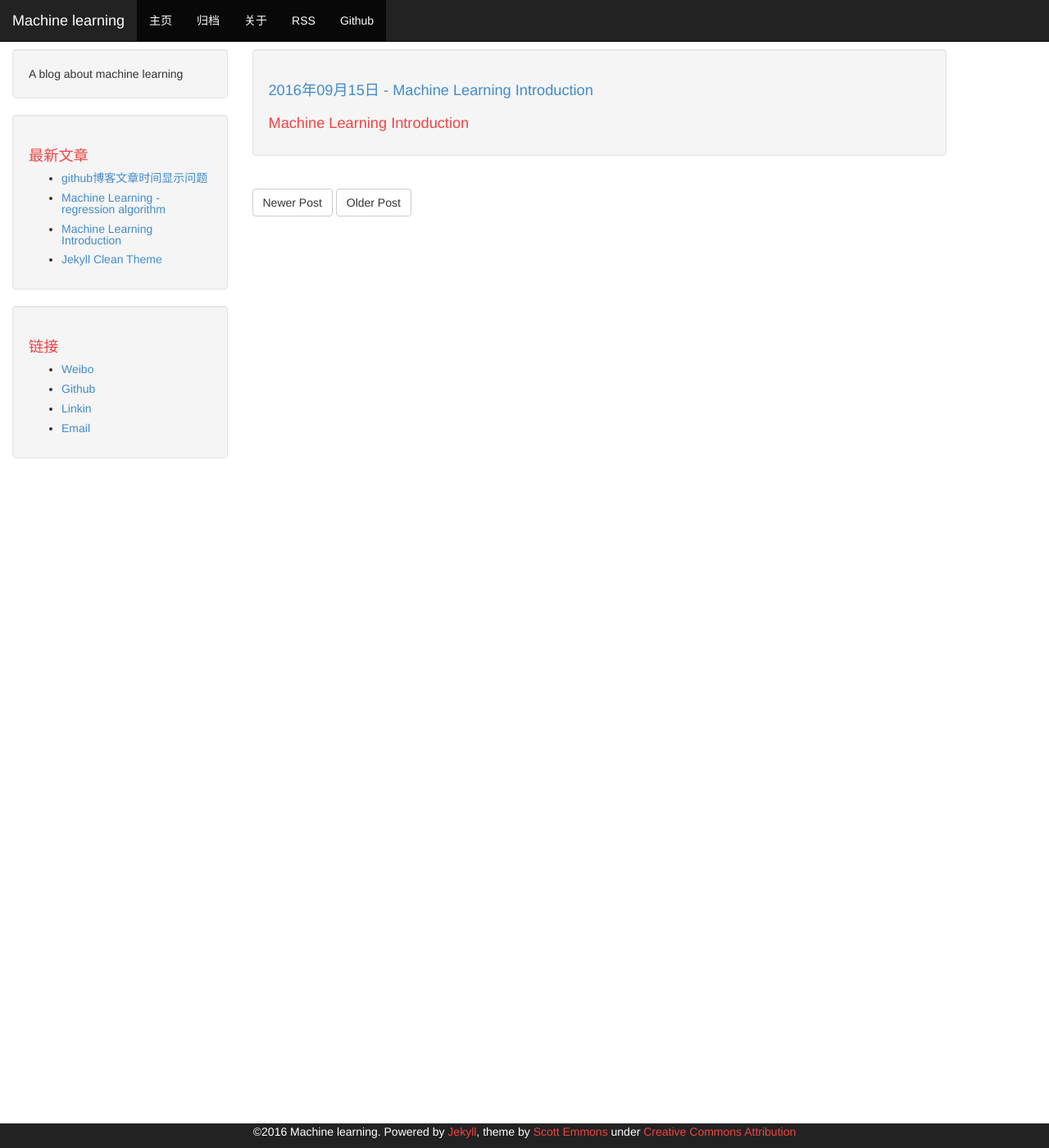
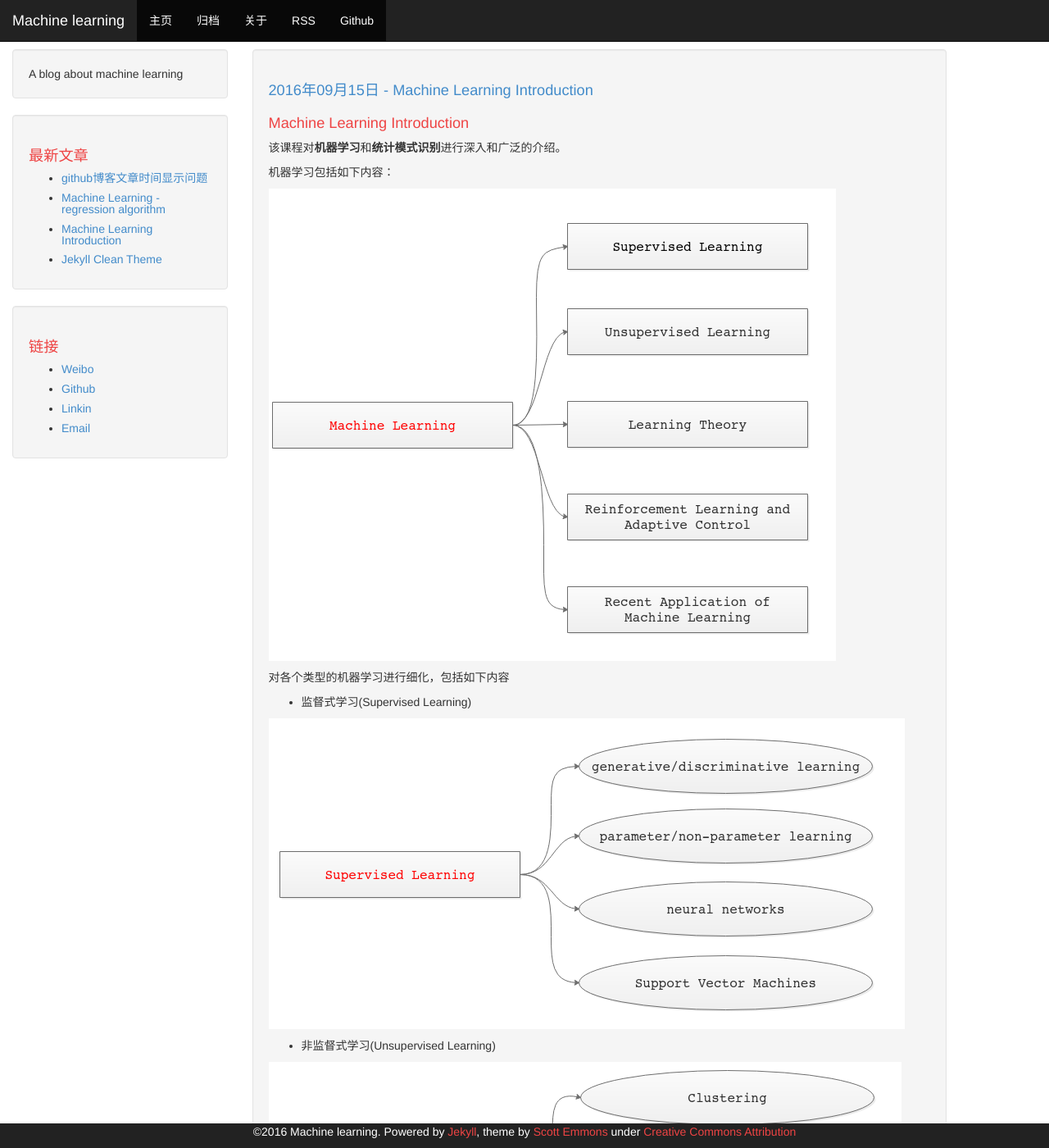
Before and after one commit to wuxiaoer/CS229, a Jekyll site: the page built from _posts/2016-09-15-ml-introduction.md, in a window 1280 px wide and 1400 px high. Shown: the whole window at 82% size. Built offline with Jekyll 4.4.1, drawn with Linux system fonts in a browser that asks for light colours; some of the changed text lies outside the part shown.

Commit message:
add the contents of machine-learning(cs229)

```diff
--- a/_posts/2016-09-15-ml-introduction.md
+++ b/_posts/2016-09-15-ml-introduction.md
@@ -7,3 +7,26 @@ comments: true
 
 Machine Learning Introduction
 ============
+该课程对**机器学习**和**统计模式识别**进行深入和广泛的介绍。
+
+机器学习包括如下内容：
+
+![machine-learning-content-intro](/cs229/images/cs229/cs229-machine-learning-contents-intro.png)
+
+对各个类型的机器学习进行细化，包括如下内容
+
+- 监督式学习(Supervised Learning)
+
+![ml-supervised-learning-contens](/cs229/images/cs229/cs229-ml-supervised-learning-contents.png)
+
+- 非监督式学习(Unsupervised Learning)
+
+![ml-supervised-learning-contens](/cs229/images/cs229/cs229-ml-unsupervised-learning-contents.png)
+
+- 学习理论(Learning Theory)
+
+![ml-supervised-learning-contens](/cs229/images/cs229/cs229-ml-Learning-theory-contents.png)
+
+- 机器学习应用(Application of Machine Learning)
+
+![ml-supervised-learning-contens](/cs229/images/cs229/cs229-ml-application-of-machine-learning-contents.png)
```
Also changed, not shown: images/cs229/cs229-machine-learning-contents-intro.png (added), images/cs229/cs229-ml-Learning-theory-contents.png (added), images/cs229/cs229-ml-application-of-machine-learning-contents.png (added), images/cs229/cs229-ml-supervised-learning-contents.png (added), images/cs229/cs229-ml-unsupervised-learning-contents.png (added).
